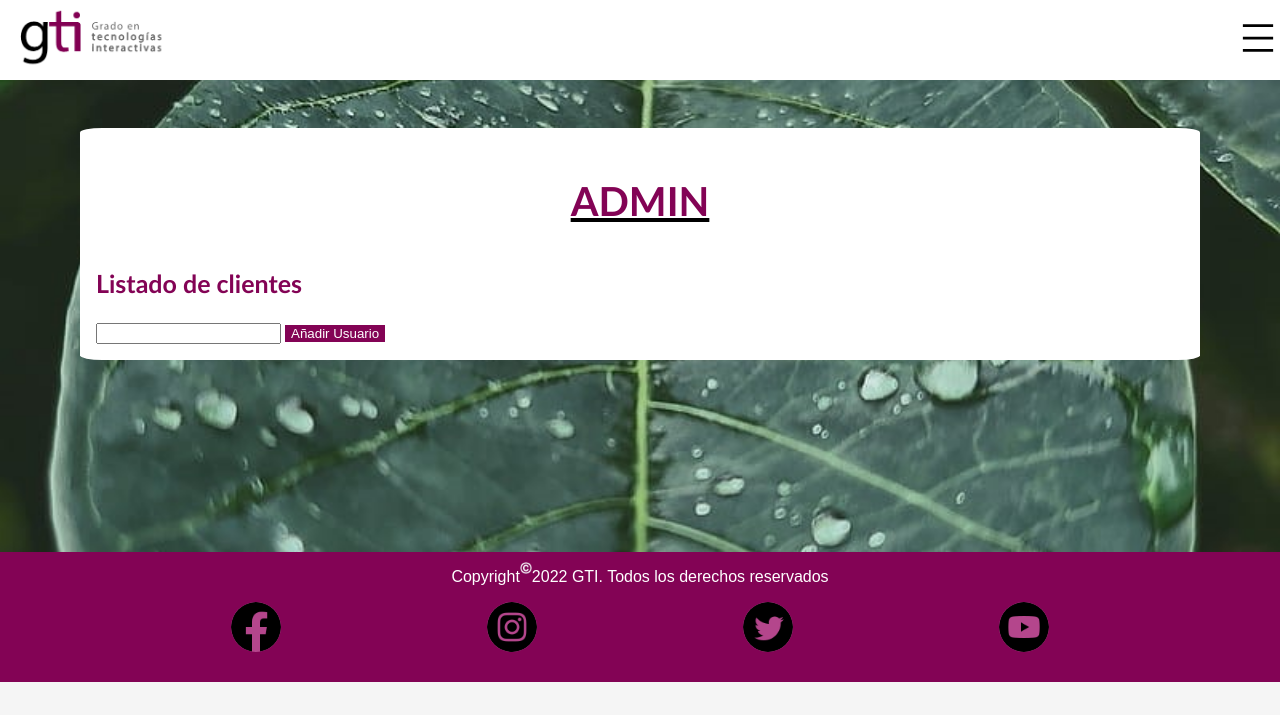
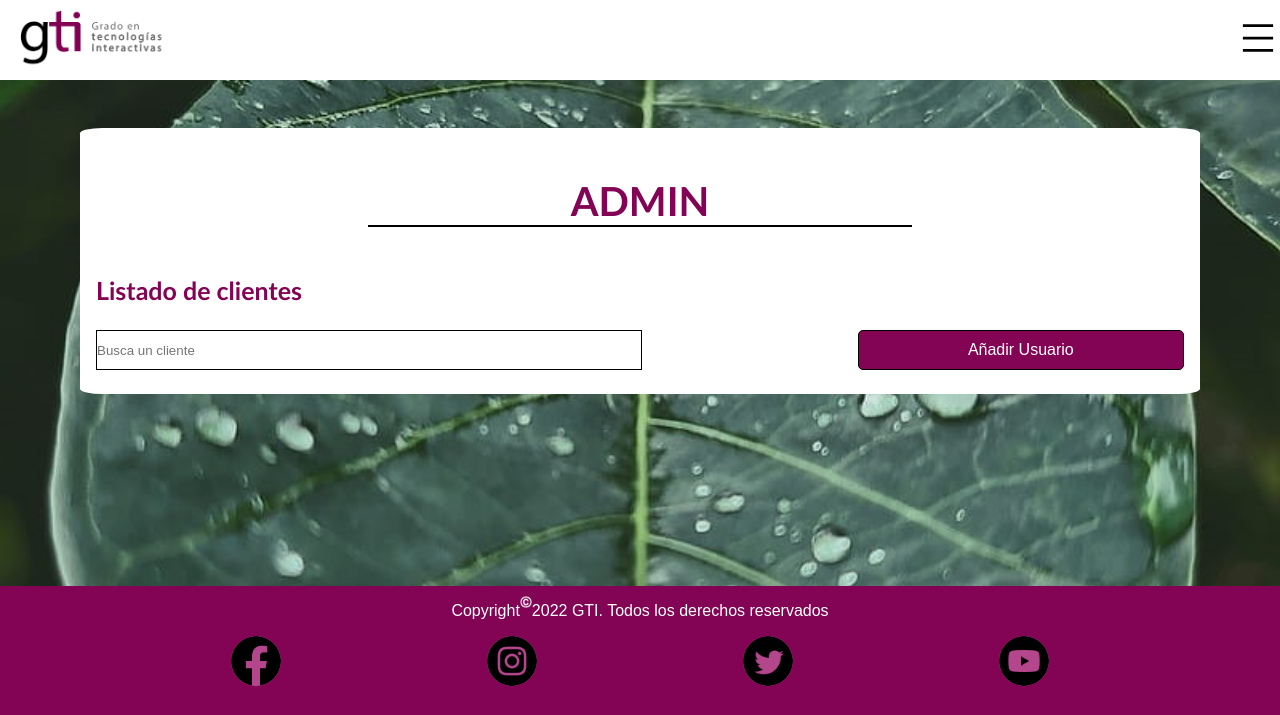
Before and after one commit to Foxpeet/ProyectoWebBueno, a PHP site: page /app/vendedores.html in a window 1280 px wide. Shown: the top 715 px of the page. Run offline with PHP 8.4, Linux system fonts and the light colour scheme.

Commit message:
admin parte 1, mejorando chavales mejorando

```diff
--- a/src/app/js/vendedores.js
+++ b/src/app/js/vendedores.js
@@ -4,7 +4,7 @@ form.addEventListener('submit', enviarFormulario);
 
 let busqueda = document.getElementById('buscar')
 
-async function filtrarListado(){
+async function filtrarListado() {
     console.log(busqueda.value) //no hace falta ponerlo
     vendedores = await searchVendedores(busqueda.value) //hace la llamada al servidor
     crearListadoVendedores()
@@ -30,7 +30,7 @@ async function enviarFormulario(event) {
     event.preventDefault();
     let data = new FormData(form);
     console.log(data.get('id'));
-    if(data.get('id') === '') {
+    if (data.get('id') === '') {
         await createVendeddor(data);
     } else {
         await updateVendedor(data);
@@ -49,7 +49,7 @@ function editarVendedor(item) {
 }
 
 async function borrarVendedor(item) {
-    if(confirm('¿Eliminar el vendedor ' + item.apellidos + ', ' + item.nombre)) {
+    if (confirm('¿Eliminar el vendedor ' + item.apellidos + ', ' + item.nombre)) {
         await deleteVendedor(item);
         init();
     }
@@ -57,18 +57,33 @@ async function borrarVendedor(item) {
 
 function crearItemVendedor(item) {
     let div = document.createElement('div');
-    div.textContent = item.apellidos + ', ' + item.nombre;
+    div.id = "fila-usuario"
+
+    let divNombre = document.createElement('div')
+    divNombre.id = "NombreYApellido"
+
+    let parr = document.createElement('p')
+    parr.textContent = item.apellidos + ', ' + item.nombre;
+
+    let contenedorBotones = document.createElement('div')
+    contenedorBotones.id = "contenedorBotones"
     let editBtn = document.createElement('button');
     editBtn.textContent = 'Editar';
+    editBtn.id = "editar"
+    editBtn.classList.add("botones");
     editBtn.onclick = function () {
         editarVendedor(item);
     }
     let delBtn = document.createElement('button');
     delBtn.textContent = 'Borrar';
+    delBtn.id = "borrar"
+    delBtn.classList.add("botones");
     delBtn.onclick = function () {
         borrarVendedor(item);
     }
-    div.prepend(editBtn, delBtn);
+    contenedorBotones.prepend(editBtn, delBtn);
+    divNombre.prepend(parr);
+    div.prepend(divNombre, contenedorBotones);
     return div;
 }
 
--- a/src/app/vendedores.html
+++ b/src/app/vendedores.html
@@ -36,10 +36,12 @@
         <div class="cuadro">
             <!-- imagen del fondo de vistaAdmin-->
             <h1 id="administrador">ADMIN</h1>
-            <div><h3>Listado de clientes</h3></div>
             <div>
-                <input type="text" id="buscar">
-                <button id="usuario_nuevo" onclick="openForm()">Añadir Usuario</button>
+                <h3>Listado de clientes</h3>
+            </div>
+            <div id="buscador">
+                <input type="text" id="buscar" placeholder="Busca un cliente">
+                <button id="usuario_nuevo" class="boton1" onclick="openForm()">Añadir Usuario</button>
             </div>
 
             <div id="listado-vendedores"></div>
@@ -50,8 +52,10 @@
                     <input type="text" name="nombre" id="nombre">
                     <label for="apellidos">Apellidos:</label>
                     <input type="text" name="apellidos" id="apellidos">
-                    <input type="submit">
-                    <input type="button" value="Cancelar" onclick="closeForm();">
+                    <label for="password">Contraseña:</label>
+                    <input type="text" name="password" id="password">
+                    <input type="submit" class="boton1" value="Confirmar">
+                    <input type="button" class="boton2" value="Cancelar" onclick="closeForm();">
                     <input type="hidden" name="id" id="id">
                 </form>
             </div>
@@ -68,7 +72,8 @@
         </article>
         <article id="redessociales">
             <a href="http://www.facebook.com/"><img src="../images/facebook.png" alt="Facebook" id="img-redsocial"></a>
-        <a href="http://www.instagram.com/"><img src="../images/instagram.png" alt="Instagram" id="img-redsocial"></a>
+            <a href="http://www.instagram.com/"><img src="../images/instagram.png" alt="Instagram"
+                    id="img-redsocial"></a>
             <a href="http://www.twitter.com/"><img src="../images/twitter.png" alt="Twitter" id="img-redsocial"></a>
             <a href="http://www.youtube.com/"><img src="../images/youtube.png" alt="Youtube" id="img-redsocial"></a>
         </article>
--- a/src/css/estilo-adminPage.css
+++ b/src/css/estilo-adminPage.css
@@ -1,43 +1,42 @@
-#vistaAdmin{
+#vistaAdmin {
     text-align: center;
     background-image: url("../images/fondo_admin.jpg");
     background-size: cover;
     background-position: center;
 }
-ul{
-    list-style:none
+
+#administrador {
+    margin: auto;
+    margin-top: 3%;
+    margin-bottom: 3%;
+    width: 50%;
+    text-align: center;
+    border-bottom: 2px solid black;
 }
 
-#administrador{
-    margin-top: 3%;
-    margin-bottom: 3%;
-    color:rgb(130, 0, 83, 0.99);
-    text-align: center;
-    text-decoration: underline;
-    text-decoration-color: black;
-}
-.cuadro{
+.cuadro {
     max-width: 85%;
     margin-bottom: 15%;
     padding: 1rem;
     margin-top: 8rem;
 }
-table {
-    border-collapse: collapse;
-    width: 95%;
+
+#buscador {
+    height: 2.5rem;
+    width: 100%;
+    margin-bottom: 0.5rem;
+    display: flex;
+    justify-content: space-between;
 }
-th, td {
-    border: rgb(161, 161, 161) 2px solid;
-    text-align: center;
+
+input[type="text"] {
+    border: 1px solid black;
 }
-#espacio-iconos{
-    height: 20%;
+
+input[type="text"]:focus {
+    border: 0px solid black;
 }
-#icono{
-    width: 20%;
-    height: 20%;
-    margin: 10%;
-}
+
 #form-vendedor {
     position: absolute;
     top: 50%;
@@ -54,26 +53,80 @@ form {
     display: flex;
     width: 300px;
     flex-wrap: wrap;
-    gap: 10px;
+    gap: 1rem;
     justify-content: space-evenly;
-    }
+    border-radius: 3px;
+}
 
 label {
     width: 100px;
 }
-#buscar{
-    height: 4%;
-    width: fit-content;
+
+#buscar {
+    height: 95%;
+    width: 50%;
 }
-#usuario_nuevo{
-    background-color:rgb(130, 0, 83, 0.99);
-    color: white;
-    border: 8px;
-    border-color: black;
-    height: 4%;
-    flex: content;
+
+#usuario_nuevo {
+    height: 100%;
+    width: 30%;
+    margin: 0;
 }
-h3{
-    margin-top: 1%;
-    color:rgb(130, 0, 83, 0.99);
+
+#listado-vendedores {
+    display: flex;
+    flex-direction: column;
 }
+
+#fila-usuario {
+    background-color: whitesmoke;
+    display: flex;
+    flex-direction: row;
+    justify-content: end;
+    text-align: start;
+    height: 5rem;
+}
+
+#editar {
+    order: 1;
+}
+
+#borrar {
+    order: 1;
+}
+
+.botones {
+    background-color: red;
+}
+
+#NombreYApellido {
+    display: flex;
+    margin: 0;
+    border: 2px solid grey;
+    flex: 1 1 auto;
+    height: 100%;
+    align-items: center;
+}
+
+#contenedorBotones {
+    display: flex;
+    margin: 0;
+    border: 2px solid grey;
+    height: 100%;
+    align-items: center;
+    justify-content: space-evenly;
+    width: 30%;
+}
+
+#listado-vendedores p {
+    margin: 0;
+    height: fit-content;
+    width: 100%;
+    text-align: center;
+}
+
+
+h3 {
+    margin-top: 1rem;
+    color: rgb(130, 0, 83, 0.99);
+}
--- a/src/css/estilo-comun.css
+++ b/src/css/estilo-comun.css
@@ -16,7 +16,7 @@ body {
     background: whitesmoke;
     margin: 0px;
     padding: 0px;
-    display:flex;
+    display: flex;
     flex-direction: column;
 }
 
@@ -171,7 +171,7 @@ ul {
     color: white;
 }
 
-.footer p{
+.footer p {
     font-size: 16px;
 }
 
@@ -214,77 +214,87 @@ ul {
 /**
 * botones y redirecciones -------------------------------------
 */
-input{
+input {
     accent-color: rgb(130, 0, 83, 0.99);
     caret-color: rgb(130, 0, 83, 0.99);
+    padding: 0px;
 }
+
 input[type="text"]:hover,
 input[type="number"]:hover,
-input[type="email"]:hover{
-    border: 0.5px solid rgb(130, 0, 83, 0.99);
+input[type="email"]:hover {
+    border: 1px solid rgb(130, 0, 83, 0.99);
+    padding: 0px;
 }
+
 input[type="text"]:focus,
 input[type="number"]:focus,
-input[type="email"]:focus{
+input[type="email"]:focus {
     box-shadow: 1.5px 1.5px rgb(130, 0, 83, 0.99);
+    padding: 0px;
 }
 
-.boton1{
-    height:50px;
-    width:120px;
-    background:rgb(130, 0, 83, 0.99);
-    border:1px solid #000000;
+.boton1 {
+    height: 50px;
+    width: 120px;
+    background: rgb(130, 0, 83, 0.99);
+    border: 1px solid #000000;
     color: #ffffff;
-    border-radius:5px;
+    border-radius: 5px;
     font-size: 100%;
     font-family: Arial, Helvetica, sans-serif;
 }
-.boton1:hover{
-    background-color:rgba(87, 10, 59, 0.99);
-    border:1px solid gray;
+
+.boton1:hover {
+    background-color: rgba(87, 10, 59, 0.99);
+    border: 1px solid gray;
+    font-family: Arial, Helvetica, sans-serif;
+    cursor: pointer;
+}
+
+.boton2 {
+    height: 50px;
+    width: 120px;
+    background: #ffffff;
+    border: 1px solid #000000;
+    color: rgb(130, 0, 83, 0.99);
+    border-radius: 5px;
+    font-size: 100%;
     font-family: Arial, Helvetica, sans-serif;
 }
 
-.boton2{
-    height:50px;
-    width:120px;
-    background:#ffffff;
-    border:1px solid #000000;
-    color: rgb(130, 0, 83, 0.99);
-    border-radius:5px;
-    font-size: 100%;
-    font-family: Arial,Helvetica,sans-serif;
-}
-.boton2:hover{
-    background-color:rgb(236, 236, 236);
-    border:1px solid gray;
-    font-family: Arial,Helvetica,sans-serif;
+.boton2:hover {
+    background-color: rgb(236, 236, 236);
+    border: 1px solid gray;
+    font-family: Arial, Helvetica, sans-serif;
+    cursor: pointer;
 }
 
 /**
 * sections y contenido -------------------------------------
 */
 
-section{
-    background-size:cover;
+section {
+    background-size: cover;
     background-position: center;
 }
 
-.section-info{
-    color:white;
+.section-info {
+    color: white;
 }
-.section-action{
+
+.section-action {
     color: black;
 }
 
-.icono{
+.icono {
     border: 1px solid black;
     border-radius: 100%;
     background-color: whitesmoke;
 }
 
-.cuadro{
-    display:flex;
+.cuadro {
+    display: flex;
     flex-direction: column;
     max-width: 500px;
     width: 85%;
@@ -296,21 +306,31 @@ section{
     padding-left: 2%;
 }
 
-h1{
-    color:rgb(130, 0, 83, 0.99);
+h1 {
+    color: rgb(130, 0, 83, 0.99);
     font-family: 'Gill Sans MT', 'Gill Sans', Calibri, 'Trebuchet MS', sans-serif;
     font-size: 40px;
 }
-h2, h3, h4, h5, h6{
+
+h2,
+h3,
+h4,
+h5,
+h6,
+label,
+button {
     font-family: 'Gill Sans MT', 'Gill Sans', Calibri, 'Trebuchet MS', sans-serif;
 }
+
 h2 {
     font-size: 30px;
 }
-h3{
+
+h3 {
     font-size: 25px;
 }
-p{
+
+p {
     font-family: Arial, Helvetica, sans-serif;
     font-size: 18px;
 }
@@ -339,11 +359,12 @@ p{
     padding: 0px;
     margin: 0px;
 }
-.espacio-descubrir a{
+
+.espacio-descubrir a {
     text-decoration: none;
 }
 
-.descubrir-mas{
+.descubrir-mas {
     color: white;
     padding: 0px;
     margin: 0px;
```
Lines whose indentation alone changed are shown as unchanged.
